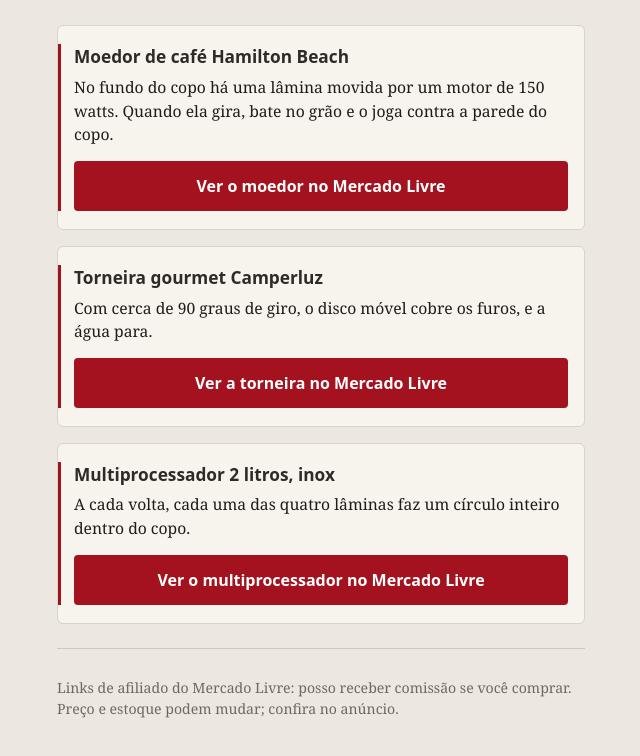
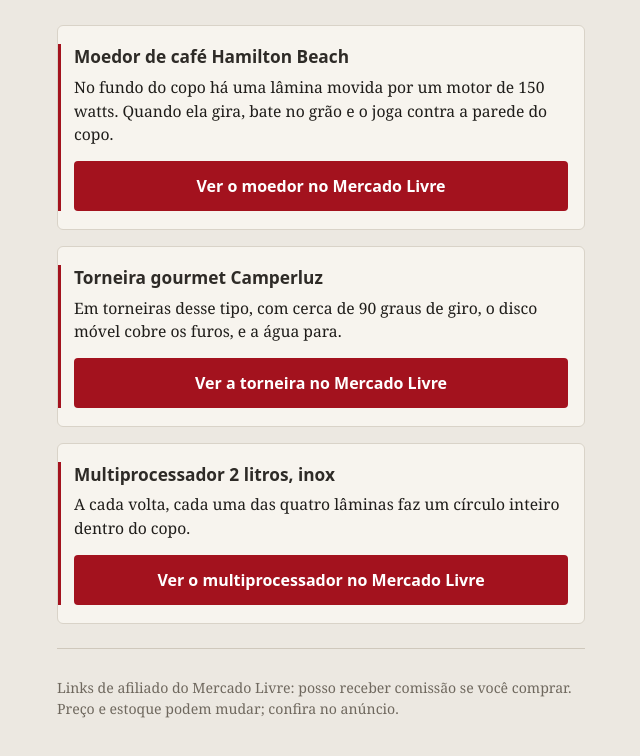
Before and after one commit to Marcello00921/puxandoofio-links, a plain HTML site: page index.html in a window 1280 px wide. Shown: the part 122-878 px from the top of the page, without its empty margins (319-959 px from the left). Drawn offline with Linux system fonts and the light colour scheme.

Commit message:
torneira: em torneiras desse tipo (refutador 08/10)

```diff
--- a/index.html
+++ b/index.html
@@ -63,7 +63,7 @@
     </li>
     <li>
       <h2>Torneira gourmet Camperluz</h2>
-      <p>Com cerca de 90 graus de giro, o disco móvel cobre os furos, e a água para.</p>
+      <p>Em torneiras desse tipo, com cerca de 90 graus de giro, o disco móvel cobre os furos, e a água para.</p>
       <a class="botao" href="https://meli.la/2iEuBq9" rel="sponsored noopener noreferrer">Ver a torneira no Mercado Livre</a>
     </li>
     <li>
```
